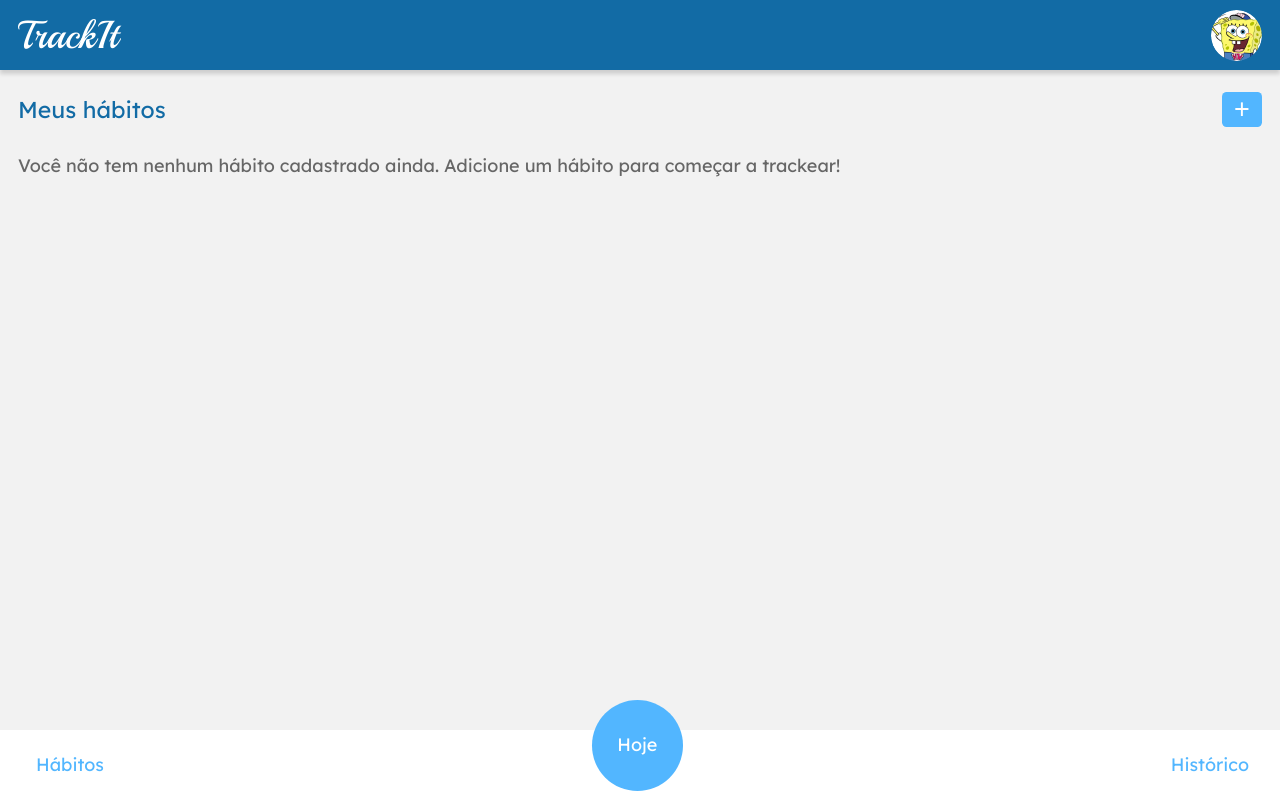
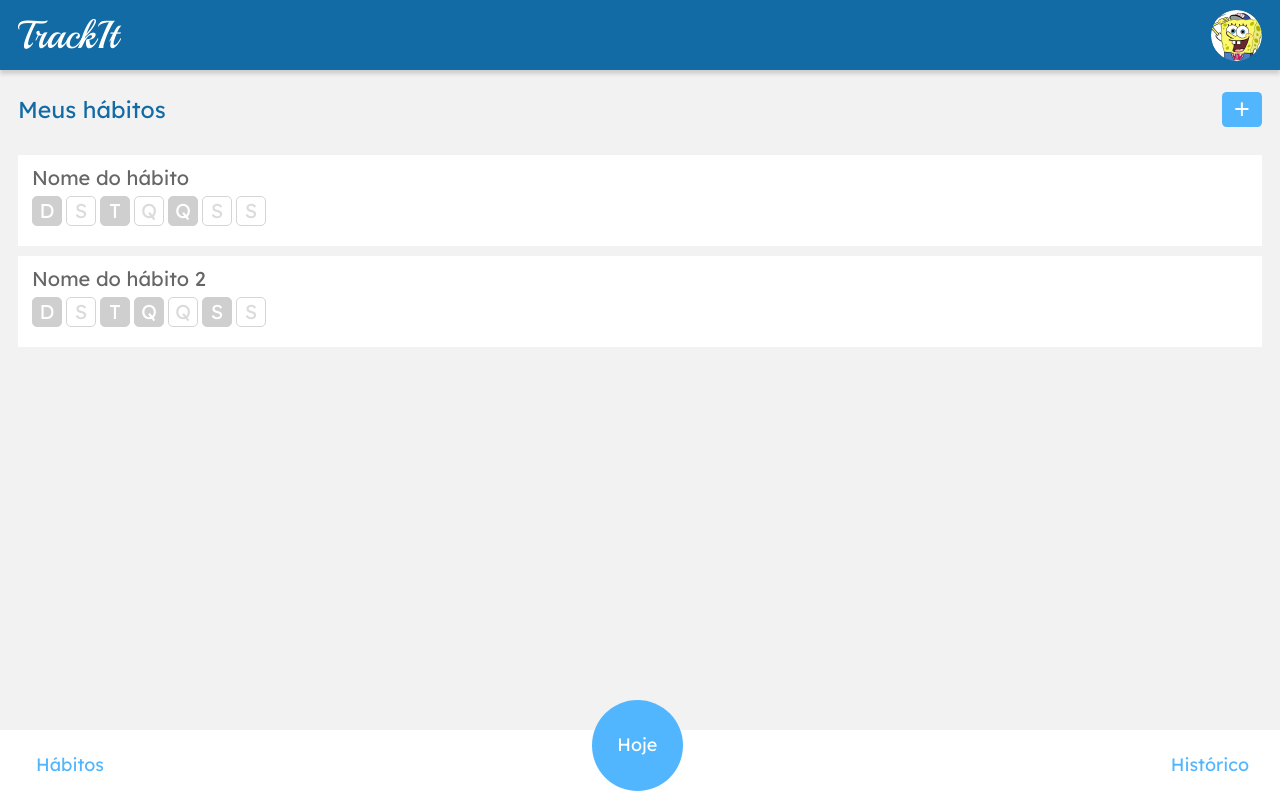
Before and after one commit to jhonnatangomes/trackit, a React (Create React App) app: page /habitos in a window 1280 px wide. Built offline with nearby package versions, Linux system fonts and the light colour scheme.

Commit message:
Showing habits as they are received from the server

```diff
--- a/public/index.html
+++ b/public/index.html
@@ -3,7 +3,12 @@
     <head>
         <meta charset="utf-8" />
         <meta name="viewport" content="width=device-width, initial-scale=1" />
-
+        <link rel="preconnect" href="https://fonts.googleapis.com" />
+        <link rel="preconnect" href="https://fonts.gstatic.com" crossorigin />
+        <link
+            href="https://fonts.googleapis.com/css2?family=Lexend+Deca&family=Playball&display=swap"
+            rel="stylesheet"
+        />
         <title>TrackIt</title>
     </head>
     <body>
--- /dev/null
+++ b/src/api/api.js
@@ -0,0 +1,9 @@
+import habits from "../data/habits";
+
+function getHabits(){
+    return habits;
+}
+
+const exportedObject = {getHabits}
+
+export default exportedObject;
--- /dev/null
+++ b/src/components/habits/Habit.js
@@ -0,0 +1,18 @@
+import { HabitStyle, Days, Day } from "./habitsStyle";
+
+export default function Habit({days, name}) {
+    const weekdays = ["D", "S", "T", "Q", "Q", "S", "S"];
+
+    return (
+        <HabitStyle>
+            <p>{name}</p>
+            <Days>
+                {weekdays.map((weekday, i) => (
+                    <Day days={days} id={i + 1} key={i}>
+                        {weekday}
+                    </Day>
+                ))}
+            </Days>
+        </HabitStyle>
+    );
+}
--- a/src/components/habits/Habits.js
+++ b/src/components/habits/Habits.js
@@ -1,8 +1,18 @@
 import Header from "../header/Header";
 import Footer from "../footer/Footer";
-import { Main, MyHabits, TitleContainer, PlusButton, NoHabitsYet } from "./habitsStyle";
+import {
+    Main,
+    MyHabits,
+    TitleContainer,
+    PlusButton,
+    NoHabitsYet
+} from "./habitsStyle";
+import Habit from "./Habit";
+import api from "../../api/api";
 
 export default function Habits() {
+    const habits = api.getHabits();
+
     return (
         <>
             <Header />
@@ -11,7 +21,14 @@ export default function Habits() {
                     <MyHabits>Meus hábitos</MyHabits>
                     <PlusButton>+</PlusButton>
                 </TitleContainer>
-                <NoHabitsYet>Você não tem nenhum hábito cadastrado ainda. Adicione um hábito para começar a trackear!</NoHabitsYet>
+                {habits.length ? (
+                    habits.map(habit => <Habit days={habit.days} key={habit.id} name={habit.name}/>)
+                ) : (
+                    <NoHabitsYet>
+                        Você não tem nenhum hábito cadastrado ainda. Adicione um
+                        hábito para começar a trackear!
+                    </NoHabitsYet>
+                )}
             </Main>
             <Footer />
         </>
--- a/src/components/habits/habitsStyle.js
+++ b/src/components/habits/habitsStyle.js
@@ -4,18 +4,19 @@ const Main = styled.main`
     margin-top: 70px;
     margin-bottom: 80px;
     padding: 22px 18px;
-`
+`;
 
 const TitleContainer = styled.div`
     display: flex;
     justify-content: space-between;
     align-items: center;
-`
+    margin-bottom: 28px;
+`;
 
 const MyHabits = styled.span`
     font-size: 23px;
     color: #126ba5;
-`
+`;
 
 const PlusButton = styled.button`
     width: 40px;
@@ -25,20 +26,51 @@ const PlusButton = styled.button`
     color: white;
     font-size: 27px;
     border: none;
-`
+`;
 
 const NoHabitsYet = styled.span`
     font-size: 18px;
-    margin-top: 28px;
     line-height: 22px;
     color: #666666;
-    display: inline-block;
+`;
+
+const HabitStyle = styled.div`
+    width: 100%;
+    height: 91px;
+    background: white;
+    font-size: 20px;
+    color: #666666;
+    padding: 13px 0 15px 14px;
+    position: relative;
+
+    p {
+        margin-bottom: 8px;
+    }
+
+    &:not(:last-child) {
+        margin-bottom: 10px;
+    }
+`;
+
+const Days = styled.div`
+    display: flex;
+
+    div:not(:last-child) {
+        margin-right: 4px;
+    }
 `
 
-export {
-    Main,
-    MyHabits,
-    TitleContainer,
-    PlusButton,
-    NoHabitsYet
-}
+const Day = styled.div`
+    width: 30px;
+    height: 30px;
+    border: 1px solid ${({days, id}) =>  days.includes(id) ? "#cfcfcf" : "#d5d5d5"};
+    background: ${ ({days, id}) =>  days.includes(id) ? "#cfcfcf" : "white"};
+    border-radius: 5px;
+    font-size: 20px;
+    display: flex;
+    justify-content: center;
+    align-items: center;
+    color: ${ ({days, id}) =>  days.includes(id) ? "white" : "#dbdbdb"};
+`
+
+export { Main, MyHabits, TitleContainer, PlusButton, NoHabitsYet, HabitStyle, Days, Day };
--- a/src/css/globalStyles.js
+++ b/src/css/globalStyles.js
@@ -6,7 +6,6 @@ const GlobalStyle = createGlobalStyle`
    License: none (public domain)
 */
 
-@import url('https://fonts.googleapis.com/css2?family=Lexend+Deca&family=Playball&display=swap');
 
 html, body, div, span, applet, object, iframe,
 h1, h2, h3, h4, h5, h6, p, blockquote, pre,
--- /dev/null
+++ b/src/data/habits.js
@@ -0,0 +1,14 @@
+let habits = [
+    {
+        id: 1,
+        name: "Nome do hábito",
+        days: [1, 3, 5],
+    },
+    {
+        id: 2,
+        name: "Nome do hábito 2",
+        days: [1, 3, 4, 6],
+    },
+];
+
+export default habits;
```
Lines whose indentation alone changed are shown as unchanged.
